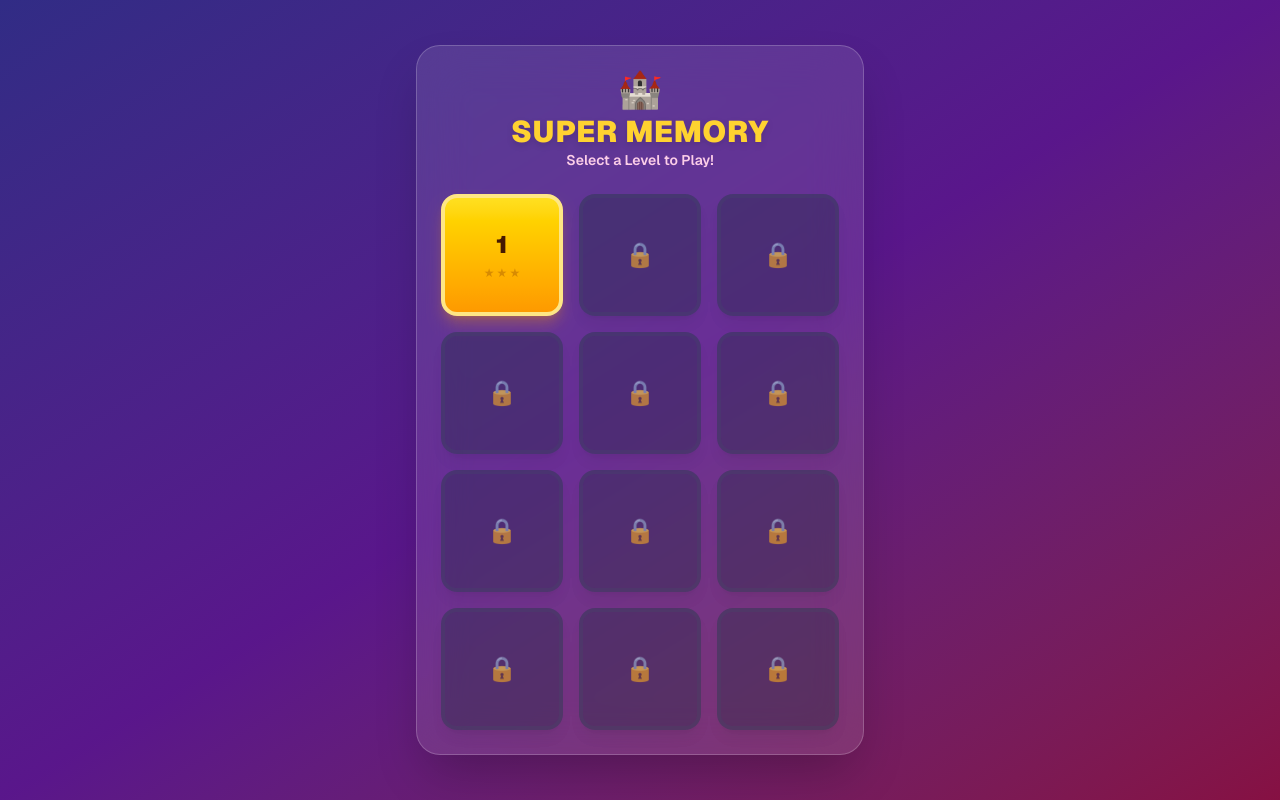
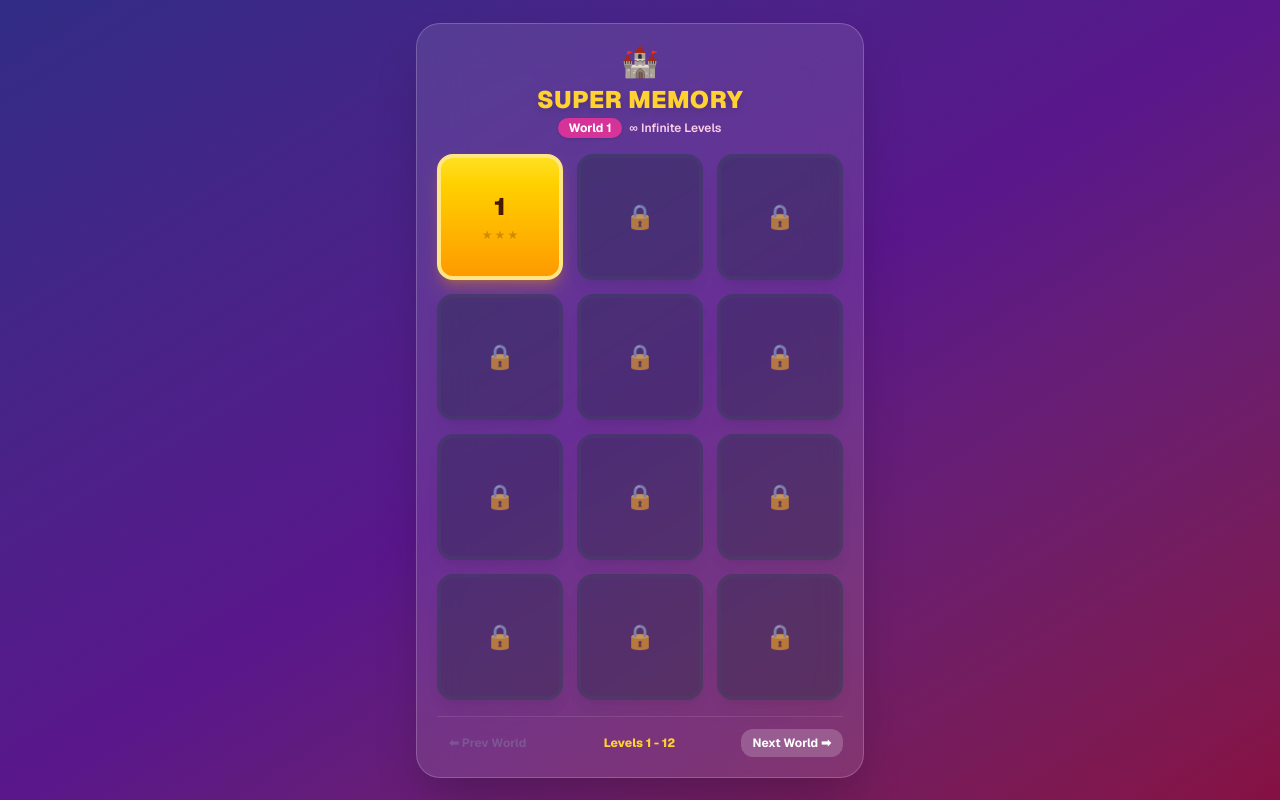
Before and after one commit to javeriajavaidpk/memory-match, a Next.js app: page / in a window 1280 px wide. Built offline with nearby package versions, Linux system fonts and the light colour scheme.

Commit message:
feat: add infinite worlds pagination and levels map

```diff
--- a/app/page.tsx
+++ b/app/page.tsx
@@ -11,48 +11,30 @@ interface Card {
 }
 
 interface LevelData {
-  levelNumber: number;
-  unlocked: boolean;
   stars: number;
-  bestScore: number;
 }
 
-const TOTAL_LEVELS = 12;
+const LEVELS_PER_PAGE = 12;
 
-const KIDS_THEMES: { title: string; emojis: string[]; bgGradient: string }[] = [
-  {
-    title: "Jungle Safari 🦁",
-    emojis: ["🦁", "🐼", "🐵", "🐘", "🦒", "🦊", "🐰", "🐸"],
-    bgGradient: "from-amber-400 via-orange-400 to-yellow-300",
-  },
-  {
-    title: "Yummy Treats 🍩",
-    emojis: ["🍕", "🍔", "🍦", "🍩", "🍓", "🍟", "🧁", "🍉"],
-    bgGradient: "from-pink-400 via-rose-400 to-amber-200",
-  },
-  {
-    title: "Space Adventure 🚀",
-    emojis: ["🚀", "⭐", "🛸", "🌍", "👾", "🌙", "☄️", "🪐"],
-    bgGradient: "from-indigo-500 via-purple-500 to-sky-400",
-  },
-  {
-    title: "Ocean Wonders 🐬",
-    emojis: ["🐬", "🐙", "🐠", "🦀", "🦈", "🐳", "🐢", "🐡"],
-    bgGradient: "from-cyan-400 via-teal-400 to-blue-400",
-  },
+const KIDS_THEMES = [
+  { emojis: ["🦁", "🐼", "🐵", "🐘", "🦒", "🦊", "🐰", "🐸"] },
+  { emojis: ["🍕", "🍔", "🍦", "🍩", "🍓", "🍟", "🧁", "🍉"] },
+  { emojis: ["🚀", "⭐", "🛸", "🌍", "👾", "🌙", "☄️", "🪐"] },
+  { emojis: ["🐬", "🐙", "🐠", "🦀", "🦈", "🐳", "🐢", "🐡"] },
+  { emojis: ["🚗", "🏎️", "🚀", "🚁", "🚂", "🚜", "🚲", "⛵"] },
+  { emojis: ["🎸", "🎨", "⚽", "🏀", "🎮", "🧸", "🪁", "🎁"] },
 ];
 
 export default function KidsMemoryWorld() {
   const [currentScreen, setCurrentScreen] = useState<"map" | "playing">("map");
 
-  const [levels, setLevels] = useState<LevelData[]>(() => {
-    return Array.from({ length: TOTAL_LEVELS }, (_, i) => ({
-      levelNumber: i + 1,
-      unlocked: i === 0,
-      stars: 0,
-      bestScore: 0,
-    }));
-  });
+  // Track highest unlocked level (starts at 1, goes to infinity)
+  const [highestUnlocked, setHighestUnlocked] = useState<number>(1);
+  // Track stars per level: { [levelNumber]: starsCount }
+  const [levelStars, setLevelStars] = useState<Record<number, number>>({});
+
+  // Map Pagination: Page 0 = Levels 1-12, Page 1 = Levels 13-24, etc.
+  const [mapPage, setMapPage] = useState<number>(0);
 
   const [activeLevel, setActiveLevel] = useState<number>(1);
   const [cards, setCards] = useState<Card[]>([]);
@@ -92,9 +74,7 @@ export default function KidsMemoryWorld() {
           requestAnimationFrame(frame);
         }
       })();
-    } catch {
-      // Safe fallback
-    }
+    } catch {}
   };
 
   const startLevel = useCallback((lvlNum: number) => {
@@ -120,7 +100,9 @@ export default function KidsMemoryWorld() {
     setFlippedCards([]);
     setMatchedPairs(0);
     setMoves(0);
-    setTimeLeft(50);
+    // Dynamic difficulty: timer tightens slightly but never below 25s
+    const allocatedTime = Math.max(25, 50 - Math.floor((lvlNum - 1) * 1.5));
+    setTimeLeft(allocatedTime);
     setIsWon(false);
     setIsLost(false);
     setStarsEarned(0);
@@ -198,29 +180,30 @@ export default function KidsMemoryWorld() {
     launchPartyBlast();
 
     let earned = 1;
-    if (moves <= 14 && timeLeft >= 20) {
+    if (moves <= 14 && timeLeft >= 15) {
       earned = 3;
     } else if (moves <= 20) {
       earned = 2;
     }
     setStarsEarned(earned);
 
+    // Save stars for this level
+    setLevelStars((prev) => ({
+      ...prev,
+      [activeLevel]: Math.max(prev[activeLevel] || 0, earned),
+    }));
+
+    // Unlock next level infinitely
+    const nextLevelNum = activeLevel + 1;
+    setHighestUnlocked((prev) => Math.max(prev, nextLevelNum));
+
+    // Automatically update map page if user reached a higher chapter
+    const targetPage = Math.floor((nextLevelNum - 1) / LEVELS_PER_PAGE);
+    if (targetPage > mapPage) {
+      setMapPage(targetPage);
+    }
+
     fetchAiEvaluation(earned);
-
-    setLevels((prev) =>
-      prev.map((lvl) => {
-        if (lvl.levelNumber === activeLevel) {
-          return {
-            ...lvl,
-            stars: Math.max(lvl.stars, earned),
-          };
-        }
-        if (lvl.levelNumber === activeLevel + 1) {
-          return { ...lvl, unlocked: true };
-        }
-        return lvl;
-      })
-    );
   };
 
   const fetchAiEvaluation = async (stars: number) => {
@@ -243,18 +226,38 @@ export default function KidsMemoryWorld() {
     }
   };
 
+  // Generate levels for current world page
+  const currentLevels = Array.from({ length: LEVELS_PER_PAGE }, (_, i) => {
+    const lvlNum = mapPage * LEVELS_PER_PAGE + (i + 1);
+    return {
+      levelNumber: lvlNum,
+      unlocked: lvlNum <= highestUnlocked,
+      stars: levelStars[lvlNum] || 0,
+    };
+  });
+
   return (
     <div className="min-h-screen bg-gradient-to-br from-indigo-900 via-purple-900 to-pink-900 text-white flex flex-col items-center justify-center p-3 select-none relative font-sans overflow-x-hidden">
+
+      {/* SCREEN 1: INFINITE LEVELS MAP */}
       {currentScreen === "map" && (
-        <div className="w-full max-w-md bg-white/10 backdrop-blur-xl border border-white/20 rounded-3xl p-6 shadow-2xl flex flex-col items-center animate-in zoom-in-95 duration-200">
-          <div className="text-4xl mb-1">🏰</div>
-          <h1 className="text-3xl font-black text-amber-300 drop-shadow-md tracking-wide">
+        <div className="w-full max-w-md bg-white/10 backdrop-blur-xl border border-white/20 rounded-3xl p-5 shadow-2xl flex flex-col items-center animate-in zoom-in-95 duration-200">
+          <div className="text-3xl mb-1">🏰</div>
+          <h1 className="text-2xl font-black text-amber-300 drop-shadow-md tracking-wide">
             SUPER MEMORY
           </h1>
-          <p className="text-sm font-semibold text-pink-200 mb-6">Select a Level to Play!</p>
+          <div className="flex items-center gap-2 mt-0.5 mb-4">
+            <span className="text-xs font-bold px-2.5 py-0.5 rounded-full bg-pink-500/80 text-white shadow">
+              World {mapPage + 1}
+            </span>
+            <span className="text-xs font-semibold text-pink-200">
+              ∞ Infinite Levels
+            </span>
+          </div>
 
-          <div className="grid grid-cols-3 gap-4 w-full">
-            {levels.map((lvl) => (
+          {/* 3x4 Grid for Current 12 Levels */}
+          <div className="grid grid-cols-3 gap-3.5 w-full">
+            {currentLevels.map((lvl) => (
               <button
                 key={lvl.levelNumber}
                 disabled={!lvl.unlocked}
@@ -274,7 +277,7 @@ export default function KidsMemoryWorld() {
                         <span
                           key={starIdx}
                           className={`text-xs ${
-                            starIdx <= lvl.stars ? "text-amber-900" : "text-amber-900/30"
+                            starIdx <= lvl.stars ? "text-amber-950 font-bold" : "text-amber-950/25"
                           }`}
                         >
                           ★
@@ -288,9 +291,36 @@ export default function KidsMemoryWorld() {
               </button>
             ))}
           </div>
+
+          {/* Infinite World Navigator Buttons */}
+          <div className="flex items-center justify-between w-full mt-4 pt-3 border-t border-white/10">
+            <button
+              disabled={mapPage === 0}
+              onClick={() => setMapPage((p) => Math.max(0, p - 1))}
+              className={`px-3 py-1.5 rounded-xl text-xs font-bold transition-all ${
+                mapPage === 0
+                  ? "opacity-30 cursor-not-allowed text-slate-400"
+                  : "bg-white/20 hover:bg-white/30 text-white cursor-pointer active:scale-95"
+              }`}
+            >
+              ⬅ Prev World
+            </button>
+
+            <span className="text-xs font-extrabold text-amber-300">
+              Levels {mapPage * LEVELS_PER_PAGE + 1} - {(mapPage + 1) * LEVELS_PER_PAGE}
+            </span>
+
+            <button
+              onClick={() => setMapPage((p) => p + 1)}
+              className="px-3 py-1.5 rounded-xl text-xs font-bold bg-white/20 hover:bg-white/30 text-white transition-all active:scale-95 cursor-pointer"
+            >
+              Next World ➡
+            </button>
+          </div>
         </div>
       )}
 
+      {/* SCREEN 2: GAMEPLAY ARENA */}
       {currentScreen === "playing" && (
         <div className="w-full max-w-md flex flex-col items-center">
           <div className="w-full flex items-center justify-between mb-3 px-1">
@@ -373,6 +403,7 @@ export default function KidsMemoryWorld() {
         </div>
       )}
 
+      {/* POPUP 1: 3-STAR VICTORY MODAL WITH INFINITE NEXT LEVEL */}
       {isWon && (
         <div className="fixed inset-0 z-50 flex items-center justify-center p-4 bg-black/60 backdrop-blur-sm animate-in fade-in duration-200">
           <div className="w-full max-w-xs bg-gradient-to-b from-indigo-900 via-purple-900 to-slate-950 border-4 border-yellow-400 rounded-3xl p-6 shadow-2xl flex flex-col items-center text-center relative overflow-hidden animate-in zoom-in-90 duration-300">
@@ -417,14 +448,12 @@ export default function KidsMemoryWorld() {
             </p>
 
             <div className="flex flex-col gap-2 w-full mt-2">
-              {activeLevel < TOTAL_LEVELS && (
-                <button
-                  onClick={() => startLevel(activeLevel + 1)}
-                  className="w-full py-3 rounded-2xl bg-gradient-to-r from-yellow-400 to-amber-500 hover:brightness-110 text-amber-950 font-black text-sm shadow-lg shadow-yellow-500/40 active:scale-95 transition-all"
-                >
-                  NEXT LEVEL ➡
-                </button>
-              )}
+              <button
+                onClick={() => startLevel(activeLevel + 1)}
+                className="w-full py-3 rounded-2xl bg-gradient-to-r from-yellow-400 to-amber-500 hover:brightness-110 text-amber-950 font-black text-sm shadow-lg shadow-yellow-500/40 active:scale-95 transition-all"
+              >
+                NEXT LEVEL {activeLevel + 1} ➡
+              </button>
 
               <button
                 onClick={() => startLevel(activeLevel)}
@@ -444,6 +473,7 @@ export default function KidsMemoryWorld() {
         </div>
       )}
 
+      {/* POPUP 2: TIME OVER MODAL */}
       {isLost && (
         <div className="fixed inset-0 z-50 flex items-center justify-center p-4 bg-black/60 backdrop-blur-sm animate-in fade-in duration-200">
           <div className="w-full max-w-xs bg-gradient-to-b from-slate-900 to-slate-950 border-4 border-rose-500 rounded-3xl p-6 shadow-2xl flex flex-col items-center text-center animate-in zoom-in-90 duration-300">
```
